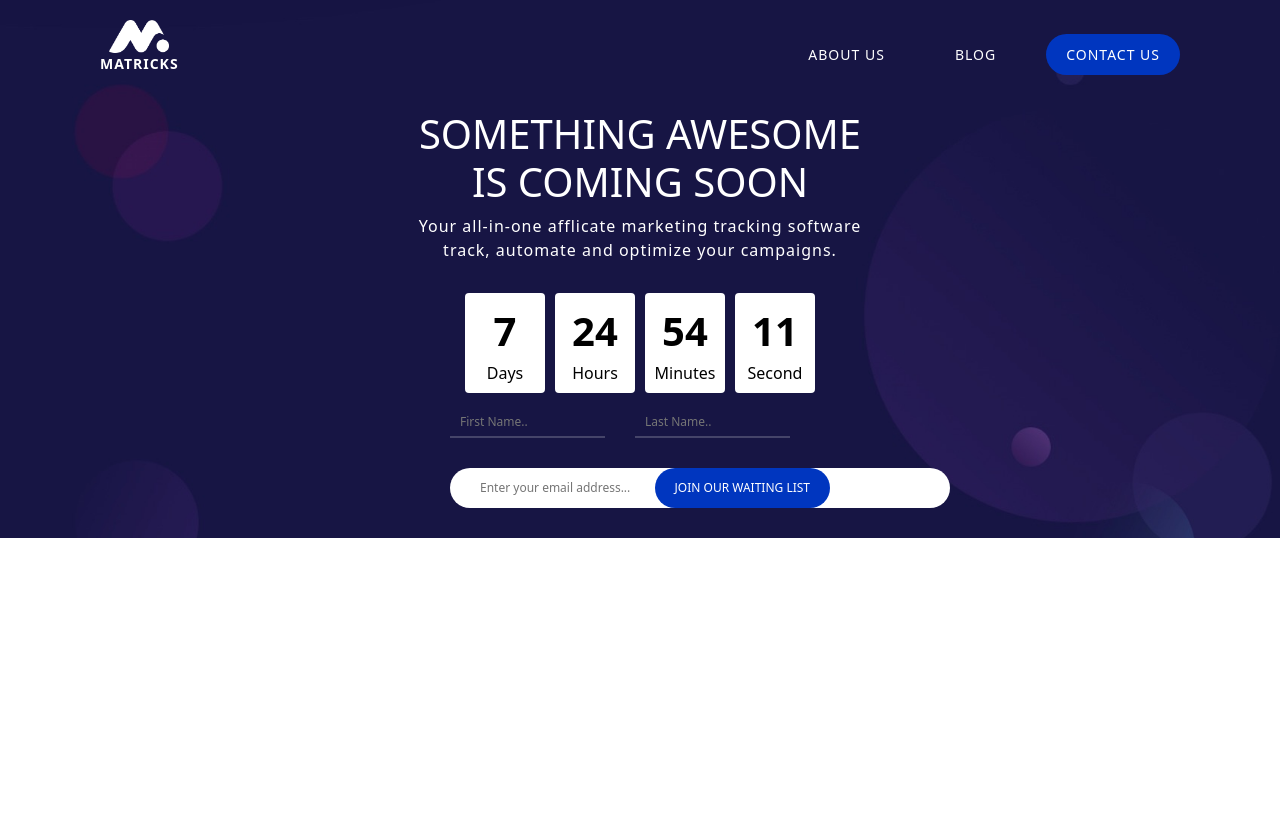
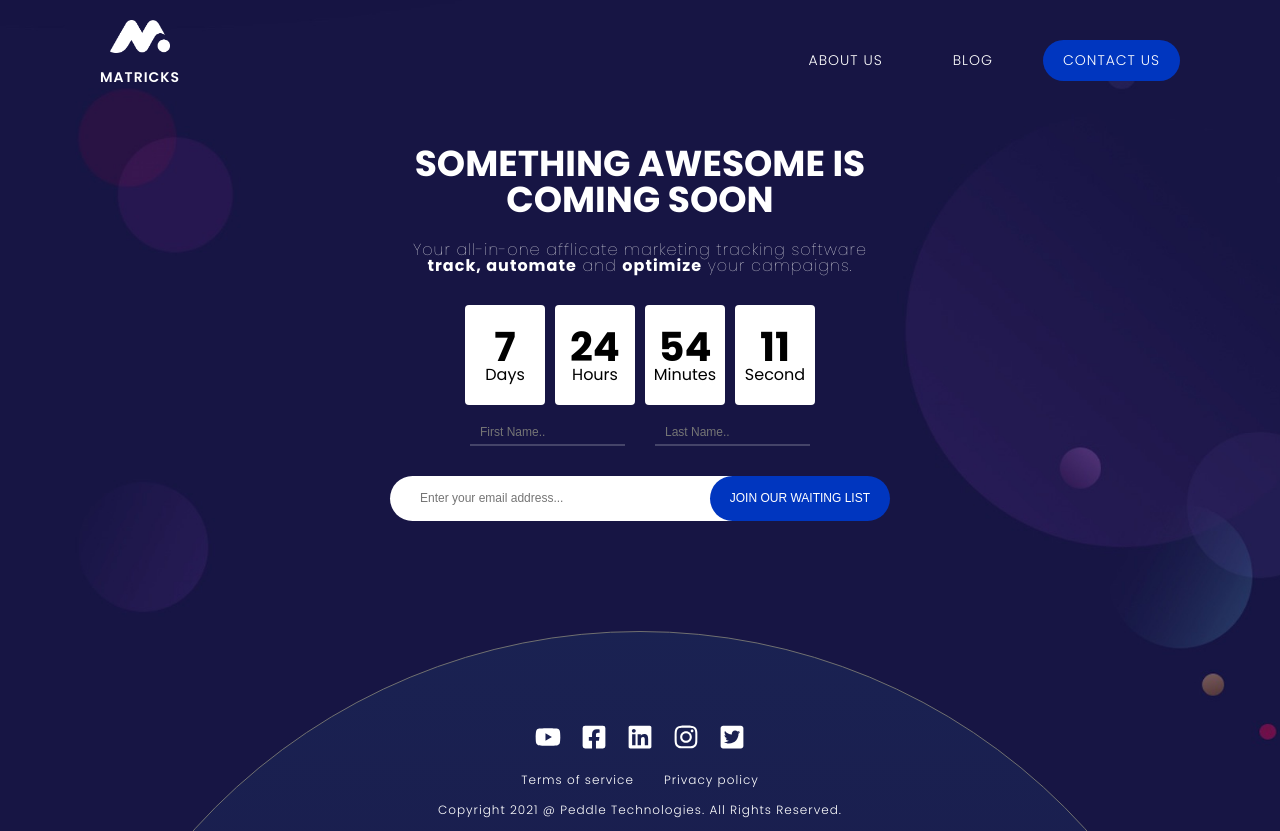
Before and after one commit to ayinlaabel/paddle-frontend-assessment, a React (Create React App) app: page / in a window 1280 px wide. Before the commit the page ends 800 px from the top, so only its background shows below. Built offline with nearby package versions, Linux system fonts and the light colour scheme.

Commit message:
landing page updated

```diff
--- a/package.json
+++ b/package.json
@@ -10,6 +10,7 @@
     "nodemon": "^2.0.16",
     "react": "^18.1.0",
     "react-dom": "^18.1.0",
+    "react-icons": "^4.4.0",
     "react-scripts": "5.0.1",
     "web-vitals": "^2.1.4"
   },
--- a/src/App.js
+++ b/src/App.js
@@ -2,12 +2,14 @@ import logo from './logo.svg';
 import './App.css';
 import Nav from './components/Nav';
 import Main from './components/Main';
+import Footer from './components/Footer';
 
 function App() {
   return (
     <div className="App">
       <Nav />
       <Main />
+      <Footer />
     </div>
   );
 }
--- /dev/null
+++ b/src/components/Footer.css
@@ -0,0 +1,52 @@
+.footer {
+  font-size: 12px;
+  font-weight: 300;
+  height: 200px;
+  overflow: hidden;
+  display: flex;
+  justify-content: center;
+  margin-top: 80px;
+  color: #fff;
+  letter-spacing: 1px;
+}
+
+.footer__container {
+  display: flex;
+  flex-direction: column;
+  align-items: center;
+  height: 1200px;
+  width: 1200px;
+  border-radius: 50%;
+  border: 1px solid rgb(112, 112, 112);
+  background: transparent
+    linear-gradient(
+      180deg,
+      rgba(33, 63, 114, 0.3) 0%,
+      rgba(25, 7, 59, 0.3) 100%
+    );
+}
+
+.icon {
+  display: flex;
+  justify-content: center;
+  font-size: 26px;
+  margin-top: 80px;
+}
+
+.icon div {
+  padding: 10px;
+  color: #fff;
+}
+
+.footer__link {
+  display: flex;
+}
+
+.footer__link div:not(:last-child) {
+  margin-right: 30px;
+}
+
+.footer__link div a {
+  text-decoration: none;
+  color: #fff;
+}
--- /dev/null
+++ b/src/components/Footer.js
@@ -0,0 +1,48 @@
+import React from "react";
+import {
+  FaYoutube,
+  FaFacebookSquare,
+  FaLinkedin,
+  FaInstagram,
+  FaTwitterSquare,
+} from "react-icons/fa";
+import "./Footer.css";
+
+function Footer() {
+  return (
+    <div className="footer">
+      <div className="footer__container">
+        <div className="icon">
+          <div>
+            <FaYoutube />
+          </div>
+          <div>
+            <FaFacebookSquare />
+          </div>
+          <div>
+            <FaLinkedin />
+          </div>
+          <div>
+            <FaInstagram />
+          </div>
+          <div>
+            <FaTwitterSquare />
+          </div>
+        </div>
+        <div className="footer__link">
+          <div className="">
+            <a href="">Terms of service</a>
+          </div>
+          <div className="">
+            <a href="">Privacy policy</a>
+          </div>
+        </div>
+        <div className="footer__copyright">
+          <p>Copyright 2021 @ Peddle Technologies. All Rights Reserved.</p>
+        </div>
+      </div>
+    </div>
+  );
+}
+
+export default Footer;
--- a/src/components/Main.css
+++ b/src/components/Main.css
@@ -1,3 +1,11 @@
+@font-face {
+    font-family: 'MyFont';
+    font-weight: bolder;
+    src: local('MyFont'), url(https://fonts.googleapis.com/css2?family=Poppins:ital,wght@0,100;0,200;0,300;0,400;0,500;0,600;0,700;0,800;0,900;1,100;1,200;1,300;1,400;1,500;1,600;1,700;1,800;1,900&display=swap) format('woff');
+    /* other formats include: 'woff2', 'truetype, 'opentype',
+                              'embedded-opentype', and 'svg' */
+  }
+
 .main{
     display: flex;
     flex-direction: column;
@@ -5,11 +13,14 @@
     justify-content: center;
     margin: 0 400px;
     color: #fff;
+    line-height: 1;
 }
 
 .main .title {
+    font-size: 18px;
     text-align: center;
     margin-bottom: 10px;
+    font-weight: 200;
 }
 
 .title h1 {
@@ -75,6 +86,8 @@
 .form form {
     display: flex;
     flex-direction: column;
+    align-items: center;
+    justify-content: center;
 }
 
 form .form__input {
@@ -92,11 +105,14 @@ form .form__input {
 
 .group__input-button {
     display: flex;
+    align-items: center;
+    justify-content: flex-start;
+    position: relative;
     border: none;
     background: transparent;
     margin-bottom: 30px;
     width: 100%;
-    max-width: 380px;
+    max-width: 500px;
 }
 
 
@@ -126,14 +142,15 @@ form .form__input {
 }
 
 .group__input-button{
+    display: flex;
     position: relative;
-    /* width: 5000px; */
+    width: 600px;
 }
 
 .group__input-button input{
     font-size: 12px;
-    width: 500px;
-    height: 40px;
+    width: 400px;
+    height: 45px;
     border-radius: 30px;
     border: none;
     padding: 0 30px;
@@ -143,7 +160,7 @@ form .form__input {
     font-size: 12px;
     position: absolute;
     right: 0;
-    height: 40px;
+    height: 45px;
     border: none;
     border-radius: 30px;
     background: #0036bf;
--- a/src/index.css
+++ b/src/index.css
@@ -1,21 +1,17 @@
+@import url('https://fonts.googleapis.com/css2?family=Poppins:ital,wght@0,100;0,200;0,300;0,400;0,500;0,600;0,700;0,800;0,900;1,100;1,200;1,300;1,400;1,500;1,600;1,700;1,800;1,900&display=swap');
+
 body {
   margin: 0;
-  font-family: 'Montserrat', sans-serif;
-  /* font-family: -apple-system, BlinkMacSystemFont, 'Segoe UI', 'Roboto', 'Oxygen',
-    'Ubuntu', 'Cantarell', 'Fira Sans', 'Droid Sans', 'Helvetica Neue',
-    sans-serif; */
-    /* font-family: 'Roboto', sans-serif !important; */
-  -webkit-font-smoothing: antialiased;
-  -moz-osx-font-smoothing: grayscale;
+  font-family: 'Poppins', sans-serif;
 }
 
 code {
-  font-family: 'Montserrat', sans-serif;
+  font-family: 'Poppins', sans-serif;
 }
 
-@font-face {
-  font-family: 'MyFont';
-  src: local('MyFont'), url(https://fonts.googleapis.com/css2?family=Montserrat:ital,wght@0,300;0,400;0,500;0,600;0,700;0,800;0,900;1,300;1,400;1,600;1,700;1,800;1,900&display=swap) format('woff');
+/* @font-face {
+  /* font-family: 'Poppins', sans-serif; */
+  /* src: local('Poppins', sans-serif), url(https://fonts.googleapis.com/css2?family=Poppins:ital,wght@0,100;0,200;0,300;0,400;0,500;0,600;0,700;0,800;0,900;1,100;1,200;1,300;1,400;1,500;1,600;1,700;1,800;1,900&display=swap) format('woff'); */
   /* other formats include: 'woff2', 'truetype, 'opentype',
                             'embedded-opentype', and 'svg' */
-}
+/* } */
--- a/src/index.js
+++ b/src/index.js
@@ -3,7 +3,6 @@ import ReactDOM from 'react-dom/client';
 import './index.css';
 import App from './App';
 import reportWebVitals from './reportWebVitals';
-import 'bootstrap/dist/css/bootstrap.min.css';
 
 
 const root = ReactDOM.createRoot(document.getElementById('root'));
```
Also changed, not shown: 1 other file (tests, documents, lock files or other folders).
